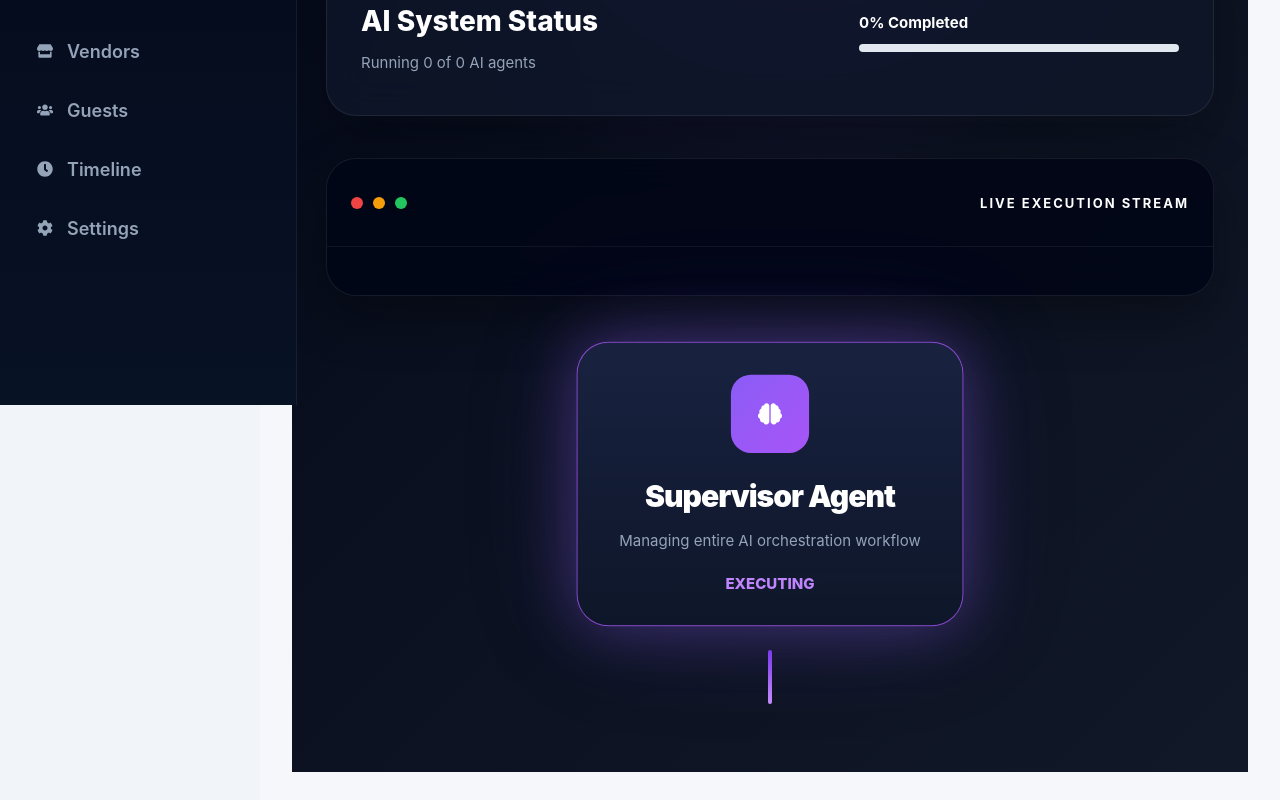
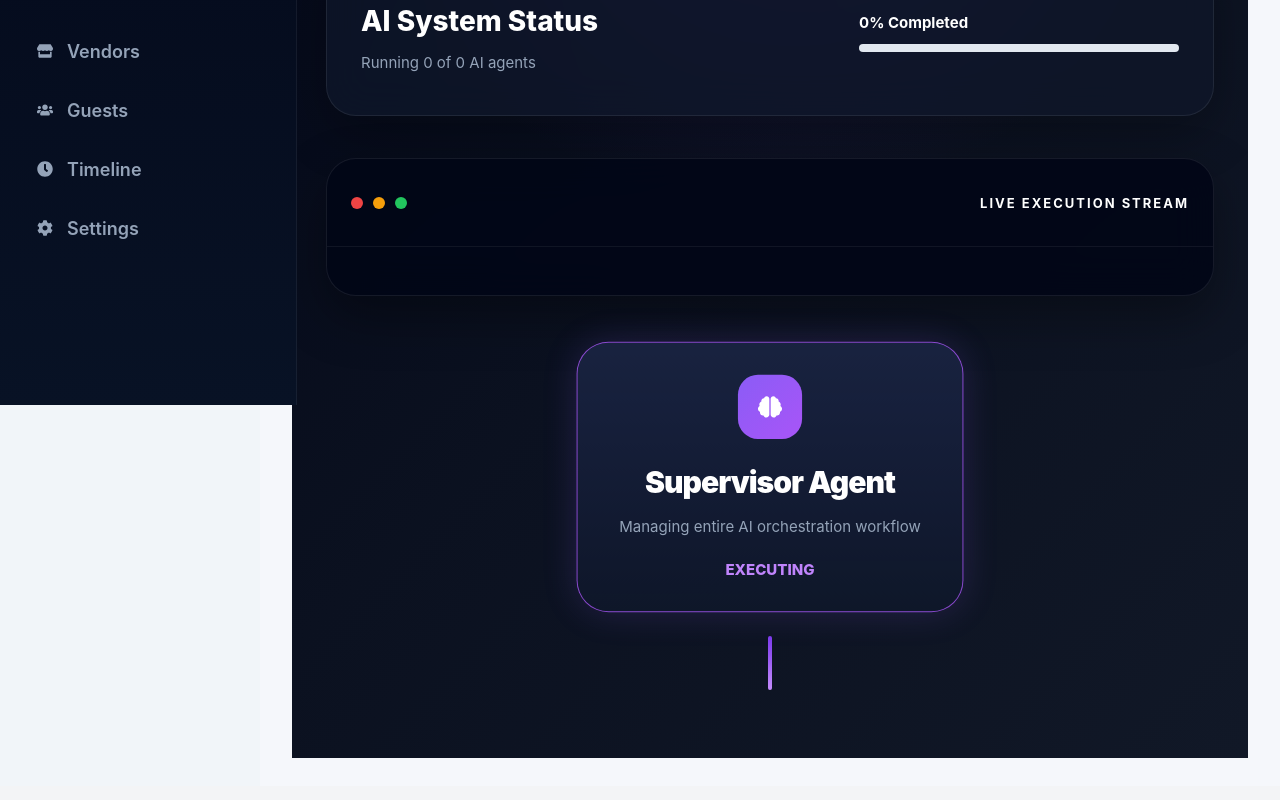
Before and after one commit to Navya83676/AI-Event-Planner, a React app in the folder frontend/: page /workflow in a window 1280 px wide. Shown: the part 443-1243 px from the top of the page. Built offline with nearby package versions, Linux system fonts and the light colour scheme; the HTML template or start-up script is replaced by a standard one.

Commit message:
restore clean workflow cards

```diff
--- a/frontend/src/styles/workflow.css
+++ b/frontend/src/styles/workflow.css
@@ -588,14 +588,14 @@
       minmax(260px,1fr)
     );
 
-  gap: 36px;
+  gap: 24px;
 }
 
 .agent-node {
 
-  min-height: 320px;
+  min-height: 240px;
 
-  padding: 28px;
+  padding: 32px;
 
   border-radius: 28px;
 
@@ -625,7 +625,7 @@
 
 .agent-node:hover {
 
-  transform: translateY(-8px) scale(1.02);
+  transform: translateY(-6px);
 
   box-shadow:
     0 20px 45px rgba(0,0,0,0.32);
@@ -665,18 +665,10 @@
 
 .completed-node {
 
-  border: 1px solid rgba(34,197,94,0.35);
-
-  background:
-    linear-gradient(
-      180deg,
-      rgba(8,20,45,0.98),
-      rgba(10,15,35,0.95)
-    );
+  border-color: rgba(34,197,94,0.30);
 
   box-shadow:
-    0 0 25px rgba(34,197,94,0.15),
-    0 15px 40px rgba(0,0,0,0.35);
+    0 8px 24px rgba(0,0,0,0.25);
 }
 
 .active-node {
@@ -690,9 +682,8 @@
       rgba(15,23,42,0.95)
     );
 
-    box-shadow:
-    0 0 60px rgba(139,92,246,0.35),
-    0 0 120px rgba(139,92,246,0.15);
+      box-shadow:
+        0 0 35px rgba(139,92,246,0.18);
 
   animation:
     pulseGlow 2s infinite;
@@ -726,9 +717,9 @@
 
 .node-icon {
 
-  width: 78px;
+  width: 64px;
 
-  height: 78px;
+  height: 64px;
 
   border-radius: 20px;
 
@@ -801,7 +792,7 @@
 
   text-shadow: 0 0 12px rgba(255,255,255,0.15);
 
-  font-size: 32px;
+  font-size: 24px;
 
   font-weight: 900;
 
@@ -814,7 +805,7 @@
 
 .agent-node p {
 
-  color: #cbd5e1;
+  color: #94a3b8;;
 
   font-size: 15px;
 
@@ -824,7 +815,7 @@
 }
 
 .agent-node span {
-  font-size: 18px;
+  font-size: 15px;
   font-weight: 900;
   letter-spacing: 0.5px;
 }
```
